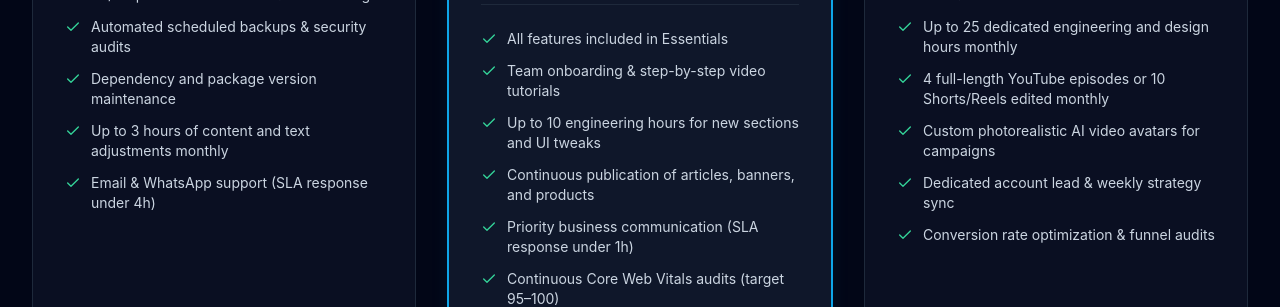
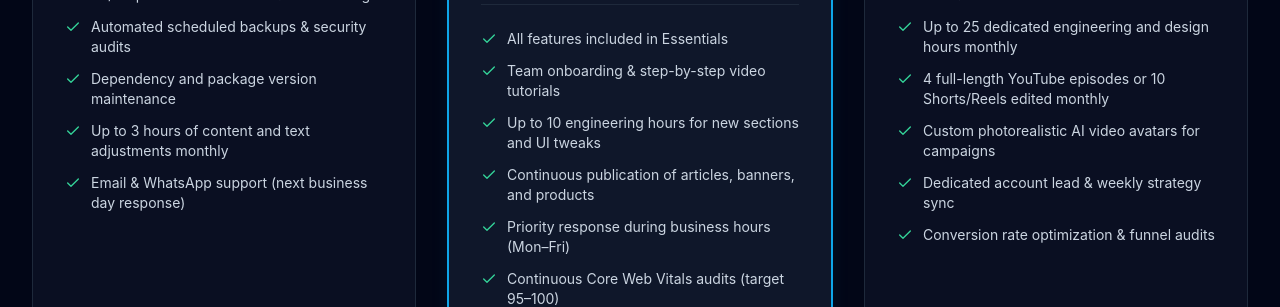
Before and after one commit to andreibdr/fewhands, a Next.js app: page /maintenance in a window 1280 px wide. Shown: the part 1162-1469 px from the top of the page. Built offline with nearby package versions, Linux system fonts and the light colour scheme.

Commit message:
fix: adjust SLA response times to realistic business hours and 1 business day

```diff
--- a/app/estimate/page.tsx
+++ b/app/estimate/page.tsx
@@ -343,8 +343,8 @@ export default function EstimatePage() {
                 <Check className="w-5 h-5 text-emerald-400 shrink-0" />
                 <span>
                   {lang === "ru"
-                    ? "Заявка на расчет успешно отправлена! Мы свяжемся с вами по указанным контактам в течение 1–2 часов."
-                    : "Estimate inquiry sent successfully! We will contact you via email or phone within 1–2 business hours."}
+                    ? "Заявка на расчет успешно отправлена! Мы свяжемся с вами в течение 1 рабочего дня."
+                    : "Estimate inquiry sent successfully! We will contact you within 1 business day."}
                 </span>
               </div>
             ) : (
--- a/app/maintenance/page.tsx
+++ b/app/maintenance/page.tsx
@@ -25,14 +25,14 @@ export default function MaintenancePage() {
               "Регулярные резервные копии и аудит безопасности",
               "Обновление пакетов и серверных зависимостей",
               "До 3 часов мелких контентных правок в месяц",
-              "Поддержка по Email и в WhatsApp с ответом до 4 часов",
+              "Поддержка по Email и в WhatsApp (ответ в течение рабочего дня)",
             ]
           : [
               "24/7 Uptime & Core Web Vitals monitoring",
               "Automated scheduled backups & security audits",
               "Dependency and package version maintenance",
               "Up to 3 hours of content and text adjustments monthly",
-              "Email & WhatsApp support (SLA response under 4h)",
+              "Email & WhatsApp support (next business day response)",
             ],
       popular: false,
     },
@@ -52,7 +52,7 @@ export default function MaintenancePage() {
               "Обучение и онбординг сотрудников (видео-инструкции)",
               "До 10 часов верстки, доработок и новых блоков",
               "Публикация контента, акций, товаров и баннеров",
-              "Приоритетный саппорт (ответ до 1 часа в рабочее время)",
+              "Приоритетный ответ в рабочие часы (Mon–Fri)",
               "Контроль скорости Google PageSpeed (держим 95-100)",
             ]
           : [
@@ -60,7 +60,7 @@ export default function MaintenancePage() {
               "Team onboarding & step-by-step video tutorials",
               "Up to 10 engineering hours for new sections and UI tweaks",
               "Continuous publication of articles, banners, and products",
-              "Priority business communication (SLA response under 1h)",
+              "Priority response during business hours (Mon–Fri)",
               "Continuous Core Web Vitals audits (target 95–100)",
             ],
       popular: true,
--- a/components/ContactForm.tsx
+++ b/components/ContactForm.tsx
@@ -116,8 +116,8 @@ export const ContactForm: React.FC = () => {
               <Clock className="w-4 h-4 text-sky-400 shrink-0" />
               <span>
                 {lang === "ru"
-                  ? "Ответ в течение 1–2 часов в рабочее время (Mon–Fri)"
-                  : "Response within 1–2 business hours (Mon–Fri)"}
+                  ? "Ответ в рабочие часы (Mon–Fri, 10:00–19:00)"
+                  : "Response during business hours (Mon–Fri, 10:00–19:00 UTC)"}
               </span>
             </div>
 
```
